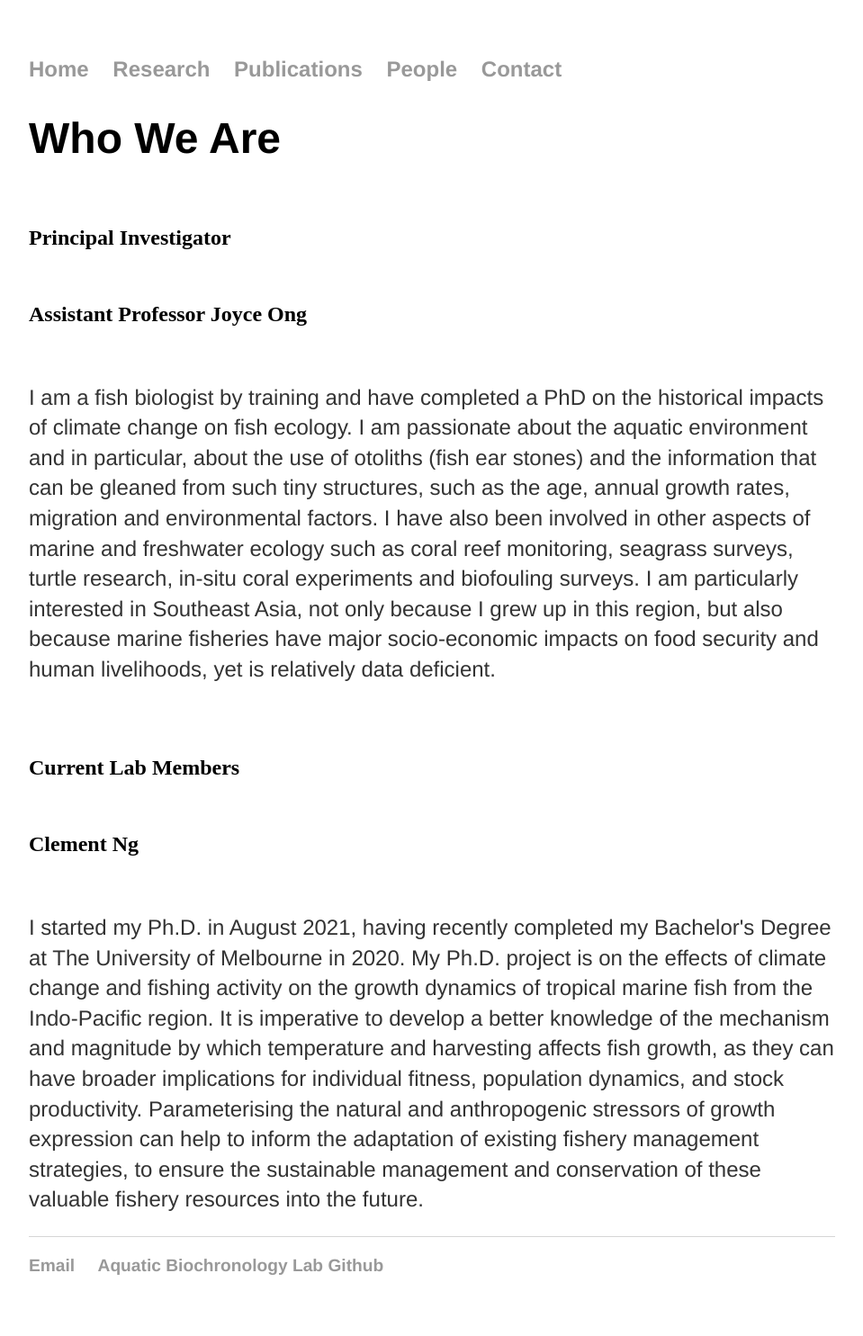
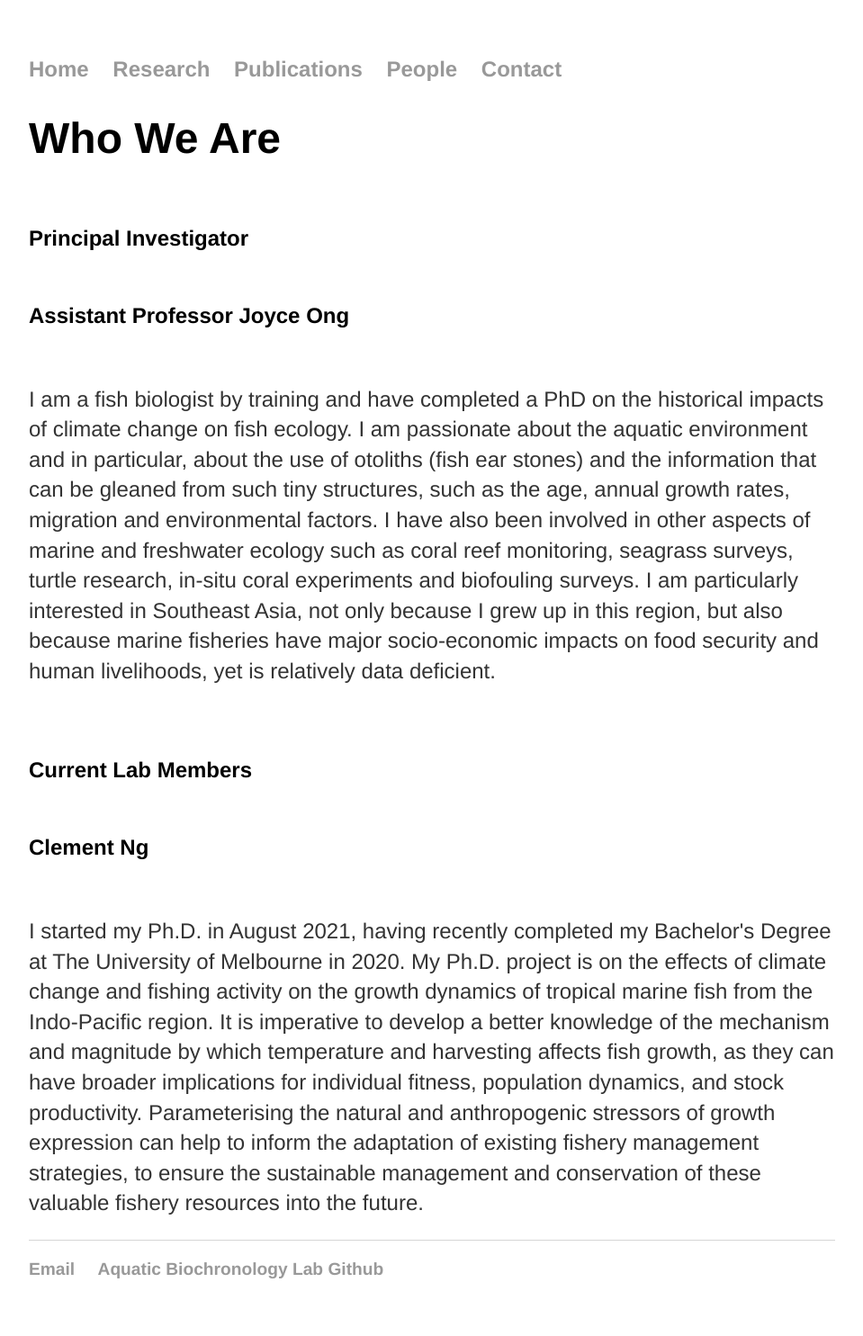
Before and after one commit to Aquatic-Biochronology-Lab/Aquatic-Biochronology-Lab.github.io, a Jekyll site: the page built from People/index.html, in a window 1280 px wide. Shown: the whole page at 90% size, without its empty margins (160-1119 px from the left). Built offline with Jekyll 4.4.1, drawn with Linux system fonts in a browser that asks for light colours.

Commit message:
Update main.css

```diff
--- a/css/main.css
+++ b/css/main.css
@@ -2,33 +2,48 @@ body {
     margin: 60px auto;
     width: 70%;
 }
+
 nav ul, footer ul {
     font-family:'Helvetica', 'Arial', 'Sans-Serif';
     padding: 0px;
     list-style: none;
     font-weight: bold;
 }
+
 nav ul li, footer ul li {
     display: inline;
     margin-right: 20px;
 }
+
 a {
     text-decoration: none;
     color: #999;
 }
+
 a:hover {
     text-decoration: underline;
 }
+
 h1 {
     font-size: 3em;
     font-family:'Helvetica', 'Arial', 'Sans-Serif';
 }
+
+h2 {
+    font-family:'Helvetica', 'Arial', 'Sans-Serif';
+}
+
+h3 {
+    font-family:'Helvetica', 'Arial', 'Sans-Serif';
+}
+
 p {
     font-family:'Helvetica', 'Arial', 'Sans-Serif';
     font-size: 1.5em;
     line-height: 1.4em;
     color: #333;
 }
+
 footer {
     border-top: 1px solid #d5d5d5;
     font-size: .8em;
```
